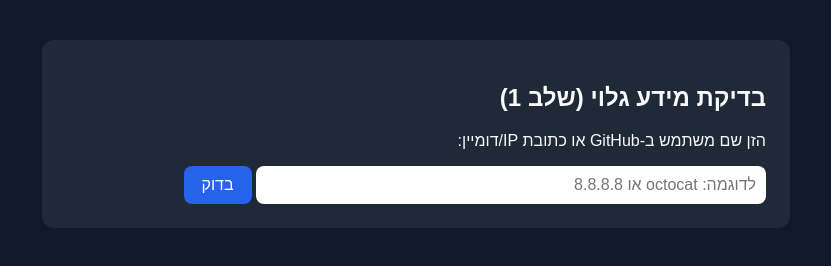
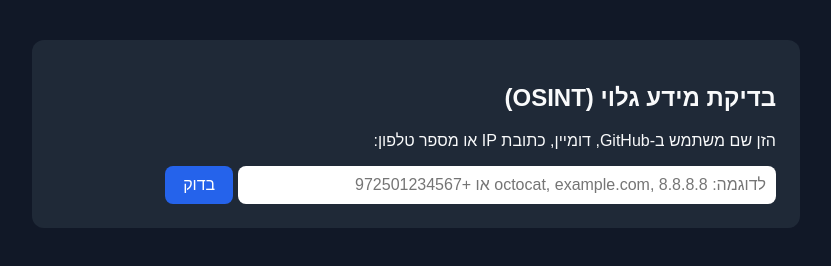
Before and after one commit to hhwdyh51-rgb/osint-site, a plain HTML site: page index.html in a window 1280 px wide. Shown: the whole page, without its empty margins (224-1055 px from the left). Drawn offline with Linux system fonts and the light colour scheme.

Commit message:
Update index.html

```diff
--- a/index.html
+++ b/index.html
@@ -13,14 +13,14 @@
       padding: 40px 16px;
     }
     .box {
-      max-width: 700px;
+      max-width: 720px;
       margin: 0 auto;
       background: #1f2937;
       padding: 24px;
       border-radius: 12px;
     }
     input {
-      width: 70%;
+      width: 72%;
       padding: 10px;
       border-radius: 8px;
       border: none;
@@ -46,9 +46,9 @@
 </head>
 <body>
   <div class="box">
-    <h2>בדיקת מידע גלוי (שלב 1)</h2>
-    <p>הזן שם משתמש ב-GitHub או כתובת IP/דומיין:</p>
-    <input id="queryInput" type="text" placeholder="לדוגמה: octocat או 8.8.8.8" />
+    <h2>בדיקת מידע גלוי (OSINT)</h2>
+    <p>הזן שם משתמש ב-GitHub, דומיין, כתובת IP או מספר טלפון:</p>
+    <input id="queryInput" type="text" placeholder="לדוגמה: octocat, example.com, 8.8.8.8 או +972501234567" />
     <button id="runBtn">בדוק</button>
     <div id="output"></div>
   </div>
```
